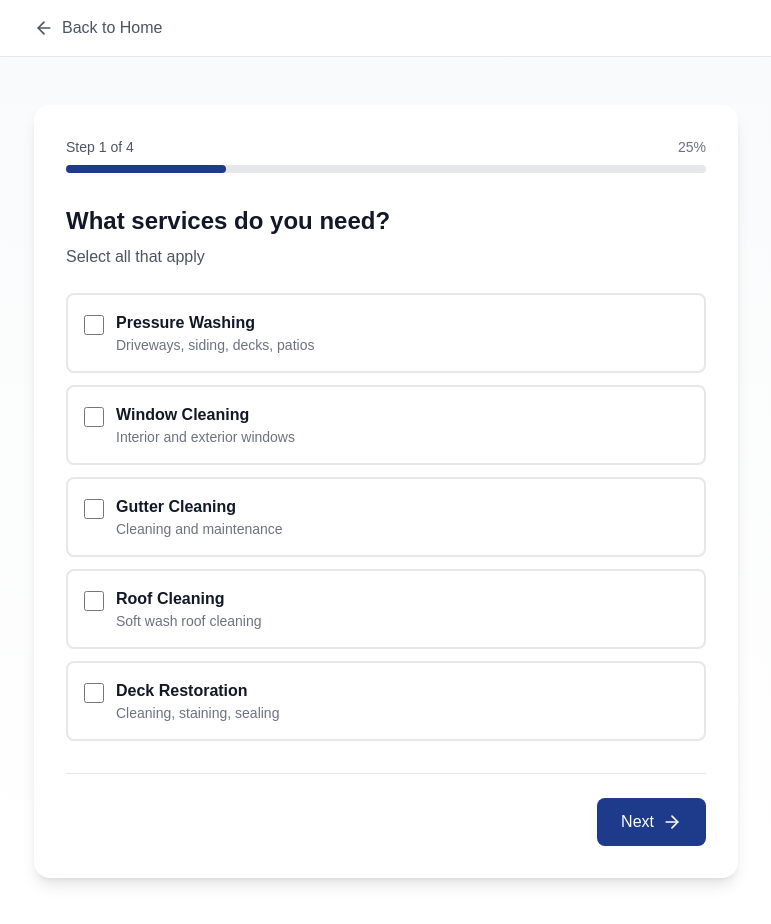
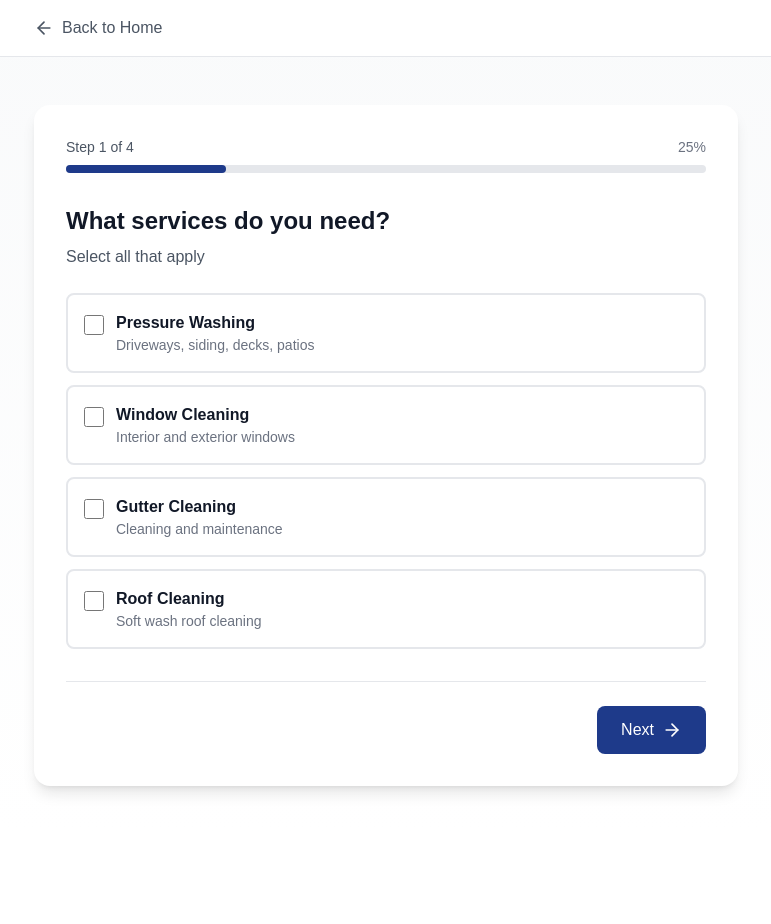
Before and after one commit to Jpotter555/acadiana-exteriors, a Next.js app: page /quote in a window 1280 px wide. Shown: the whole page, without its empty margins (254-1025 px from the left). After the commit the page ends 834 px from the top, so only its background shows below. Built offline with nearby package versions, Linux system fonts and the light colour scheme.

Commit message:
Remove Deck Restoration service from quote form

```diff
--- a/app/quote/page.tsx
+++ b/app/quote/page.tsx
@@ -33,7 +33,6 @@ const services = [
   { id: "window-cleaning", label: "Window Cleaning", description: "Interior and exterior windows" },
   { id: "gutter-cleaning", label: "Gutter Cleaning", description: "Cleaning and maintenance" },
   { id: "roof-cleaning", label: "Roof Cleaning", description: "Soft wash roof cleaning" },
-  { id: "deck-restoration", label: "Deck Restoration", description: "Cleaning, staining, sealing" },
 ];
 
 export default function QuotePage() {
```
